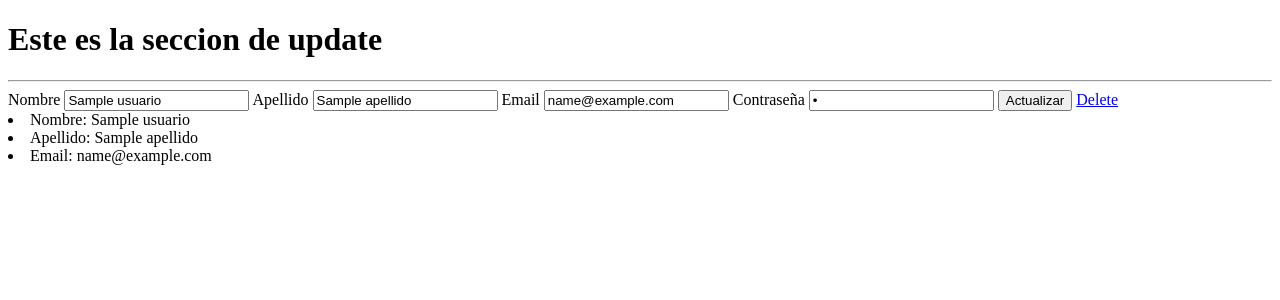
After one commit to juank27/RedSocial-Universidad, a Flask app: page /update_user in a window 1280 px wide. The commit adds this page. Shown: the top 300 px of the page. Run offline with Flask 2, Linux system fonts and the light colour scheme; a database or web service that is not in the repository returns one stand-in record (values such as "Sample title").

Commit message:
Crud con python

```diff
--- a/src/app.py
+++ b/src/app.py
@@ -9,7 +9,15 @@ app = Flask(__name__)
 #ruta de la pagina principal
 @app.route("/")
 def index():
-    return render_template("index.html")
+    return render_template("indexPrueba.html")
+
+#ruta de la pagina principal
+@app.route("/update_user")
+def update_user():
+    users = con_db['usuario']
+    encontrados = users.find()
+    print(encontrados)
+    return render_template("update_user.html", users=encontrados)
 
 #guardar los usuarios
 @app.route("/guardar_user", methods=['POST'])
@@ -26,6 +34,37 @@ def guardar_user():
         return redirect(url_for('index'))
     else:
         return render_template("error.html")
+
+#eliminar usuarios
+@app.route("/delete/<string:name>")
+def delete(name):
+    users = con_db['usuario']
+    users.delete_one({"name": name})
+    return redirect(url_for('update_user'))
+
+#update usuarios
+@app.route("/update/<string:namee>", methods=['POST'])
+def update(namee):
+    users = con_db['usuario']
+    name = request.form['name']
+    apellido = request.form['apellido']
+    email = request.form['email']
+    password = request.form['password']
+    # user = users.find_one({"name": name})
+    print(name, apellido, email, password)
+    if name != '' and apellido != '' and email != '' and password != '':
+        users.update_one({"name": namee},
+        {
+            "$set": {
+                    "name": name,
+                    "apellido": apellido,
+                    "email": email,
+                    "password": password
+                }
+        })
+        return redirect(url_for('update_user'))
+    else:
+        return redirect(url_for('page_not_found'))
 
 
 @app.route("/yadir")
--- a/src/templates/indexPrueba.html
+++ b/src/templates/indexPrueba.html
@@ -19,10 +19,10 @@
 		<input type="password" name="password">
 		<input type="submit" value="Enviar">
 	</form>
-	<a href="/yadir">Yadir Yomayuza</a>
+	<!-- <a href="/yadir">Yadir Yomayuza</a>
 	<a href="/emerson">Emerson Pachon</a>
 	<a href="/andres">Andres Espitia</a>
 	<a href="/karen">Karen Maldonado</a>
-	<a href="/juan">Juan Carlos Ruiz</a>
+	<a href="/juan">Juan Carlos Ruiz</a> -->
 </body>
 </html>
--- /dev/null
+++ b/src/templates/update_user.html
@@ -0,0 +1,36 @@
+<!DOCTYPE html>
+<html lang="en">
+
+<head>
+	<meta charset="UTF-8">
+	<meta http-equiv="X-UA-Compatible" content="IE=edge">
+	<meta name="viewport" content="width=device-width, initial-scale=1.0">
+	<title>Document</title>
+</head>
+
+<body>
+	<h1>Este es la seccion de update</h1>
+	{%for user in users %}
+	<hr>
+	<form action="/update/{{user.name}}" method="POST">
+		<label for="name">Nombre</label>
+		<input type="text" name="name" value="{{user.name}}">
+		<label for="apellido">Apellido</label>
+		<input type="text" name="apellido" value="{{user.apellido}}">
+		<label for="email">Email</label>
+		<input type="email" name="email" value="{{user.email}}">
+		<label for="password">Contraseña</label>
+		<input type="password" name="password" value="{{user.password}}">
+		<button type="submit">Actualizar</button>
+		<a onclick="return confirm('Eliminar ?')" href="{{ url_for('delete', name=user.name)}}"> Delete </a>
+	</form>
+	<li id="name">Nombre: {{user.name}}</li>
+	<li>Apellido: {{user.apellido}}</li>
+	<li>Email: {{user.email}}</li>
+	{% endfor %}
+</body>
+<script>
+
+</script>
+
+</html>
```
Also changed, not shown: src/templates/otherBio.html (added, +13 -0 lines).
